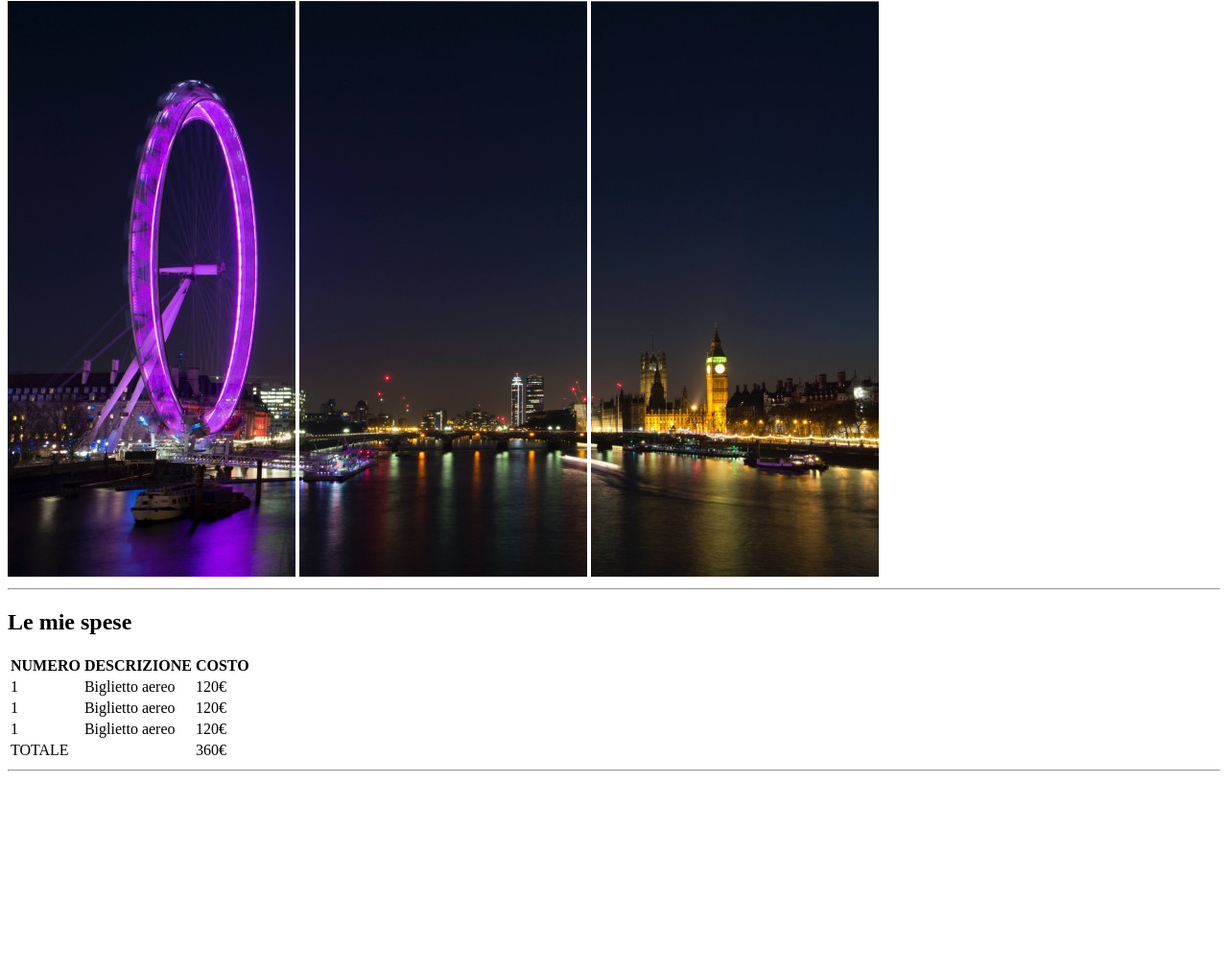
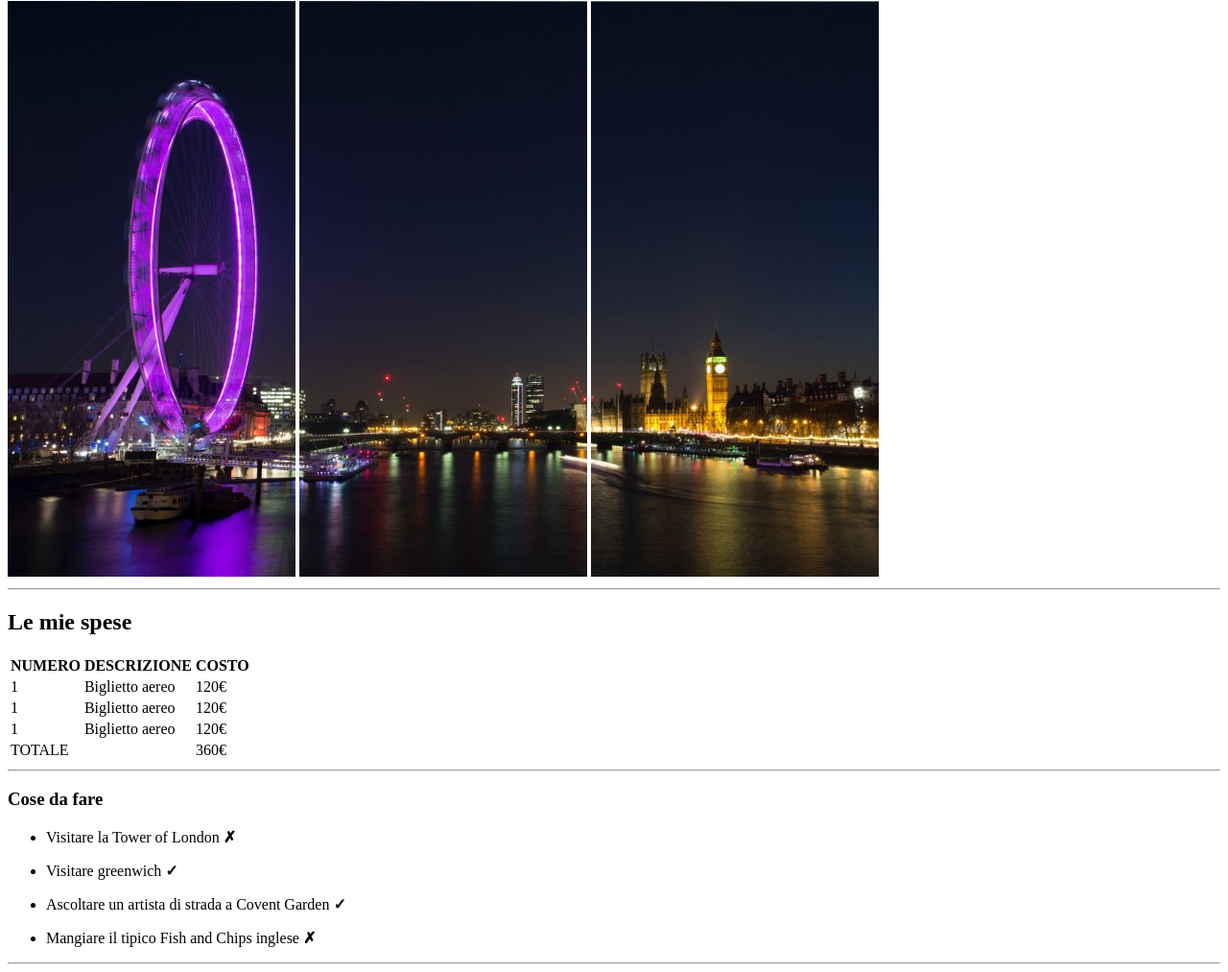
Before and after one commit to emilianogastaldo/viaggio-londra-team1, a plain HTML site: page index.html in a window 1280 px wide. Shown: the part 79-1092 px from the top of the page at 96% size. Before the commit the page ends 891 px from the top, so only its background shows below. Drawn offline with Linux system fonts and the light colour scheme.

Commit message:
added todo section

```diff
--- a/index.html
+++ b/index.html
@@ -51,6 +51,29 @@
             </table>
             <hr>
         </section>
+        <section id="cose_da_fare">
+            <h3>Cose da fare</h3>
+                <ul>
+                    <li>
+                        Visitare la Tower of London <strong>&cross;</strong>
+                </ul>
+                <ul>
+                    <li>
+                        Visitare greenwich <strong>&check;</strong>
+                    </li>
+                </ul>
+                <ul>
+                    <li>
+                        Ascoltare un artista di strada a Covent Garden <strong>&check;</strong>
+                    </li>
+                </ul>
+                <ul>
+                    <li>
+                        Mangiare il tipico Fish and Chips inglese <strong>&cross;</strong>
+                    </li>
+                </ul>
+        </section>
+        <hr>
     </main>
   </body>
 </html>
```
